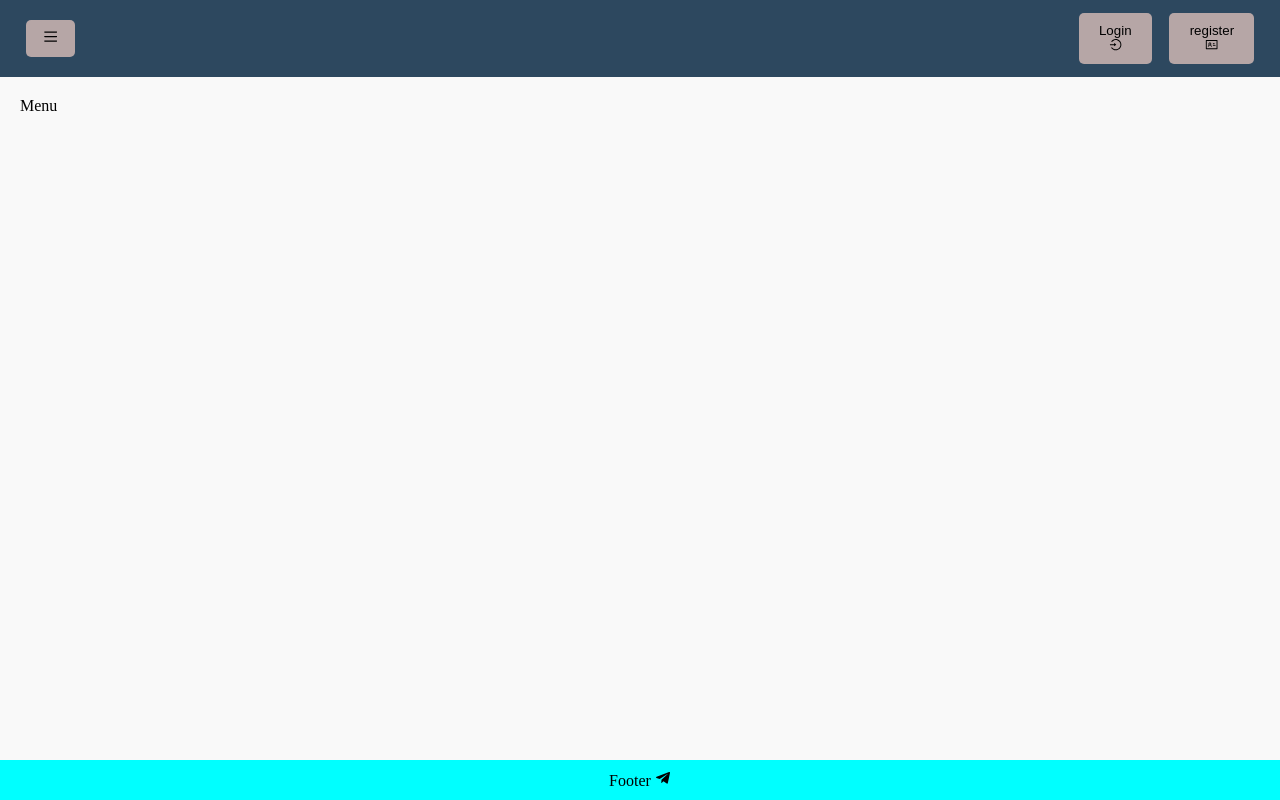
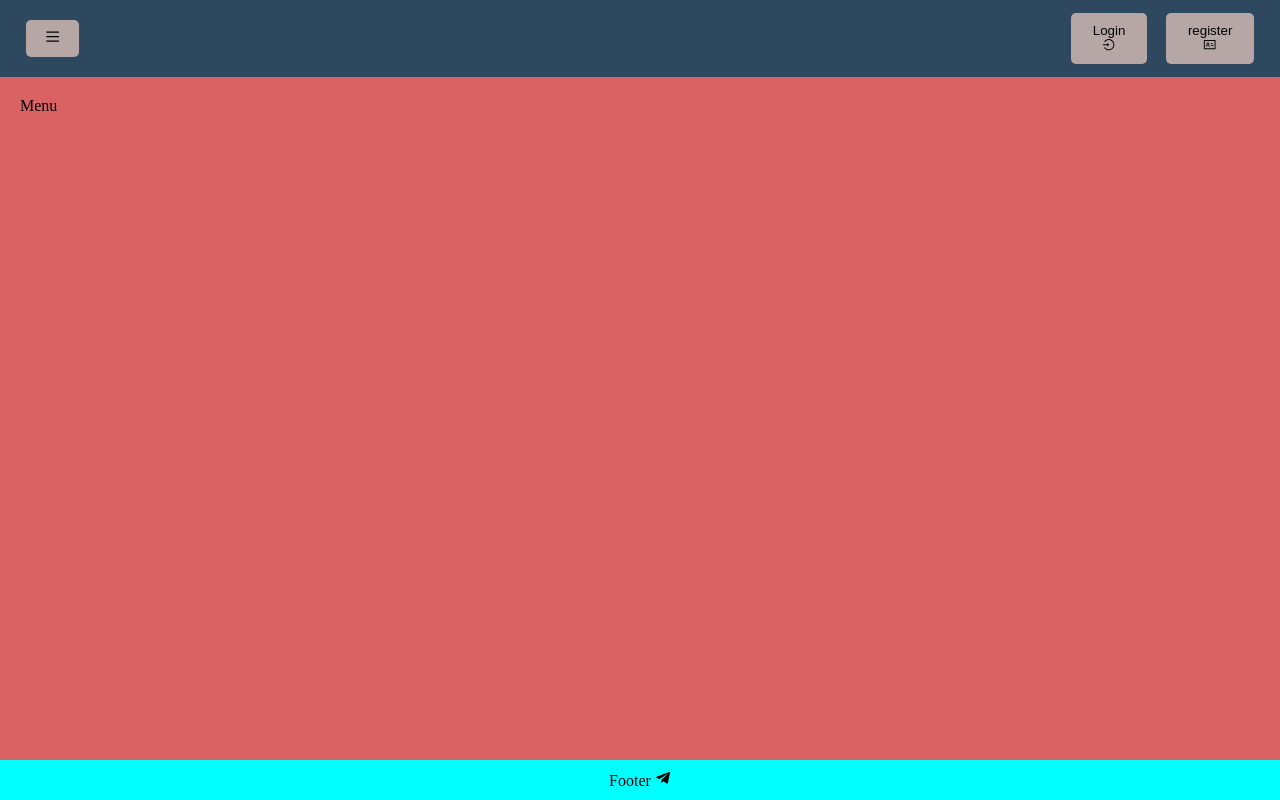
Before and after one commit to SalvadorGonzalezG/e-commers, a React (Vite) app: page / in a window 1280 px wide. Built offline with nearby package versions, Linux system fonts and the light colour scheme.

Commit message:
implementando el componente Search.jsx

```diff
--- a/src/components/Header.jsx
+++ b/src/components/Header.jsx
@@ -1,6 +1,8 @@
 import { SlMenu } from "react-icons/sl";
 import { AiOutlineLogin } from "react-icons/ai";
 import { AiOutlineIdcard } from "react-icons/ai";
+import Search from "./Search"; // componente para realizar busquedad
+
 <s></s>
 const Header = () => {
     return (
@@ -9,6 +11,7 @@ const Header = () => {
                 <div className="right-buttons">
                     <button className="button"><SlMenu/></button>
                 </div>
+
                 <div className="left-buttons">
                     <button className="button">Login
                         <AiOutlineLogin />
--- /dev/null
+++ b/src/components/Search.jsx
@@ -0,0 +1,14 @@
+
+
+const Search = () => {
+  return (
+    <>
+    <div>
+    <input type="search" />
+    <button className="searchbtn">buscar</button>
+    </div>
+    </>
+  )
+}
+
+export default Search
--- a/src/index.css
+++ b/src/index.css
@@ -33,7 +33,7 @@ body {
 }
 
 .button {
-  padding: 10px 18px;
+  padding: 10px 20px;
   background-color: #b6a6a6;
   border-radius: 5px;
   border: 0px solid #ccc;
@@ -42,7 +42,7 @@ body {
 .menu {
   overflow-y: auto; /* Habilita el desplazamiento vertical */
   padding: 20px;
-  background-color: #f9f9f9; /* Fondo del menú */
+  background-color: #da6262; /* Fondo del menú */
 }
 
 .footer {
```
